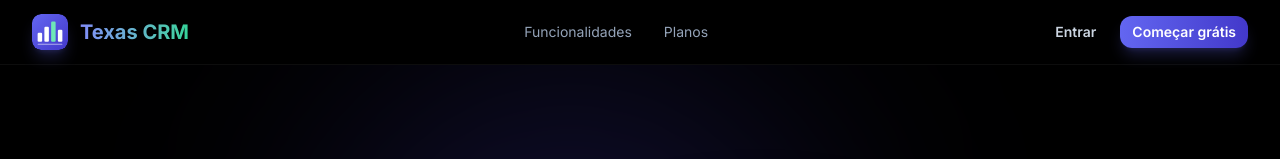
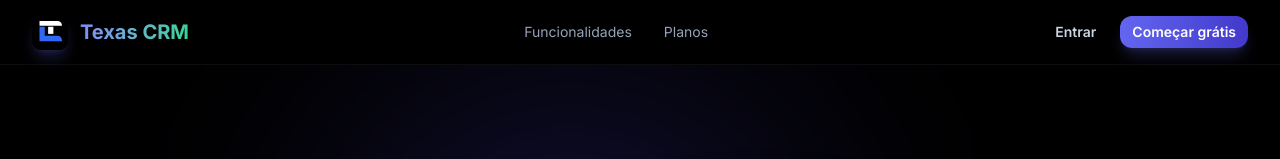
Before and after one commit to vayyol/Texas-CRM, a React (Vite) app in the folder frontend/: page / in a window 1280 px wide. Shown: the top 159 px of the page. Built offline with nearby package versions, Linux system fonts and the light colour scheme; no server answers.

Commit message:
feat(branding): recria logomarca TexasCRM em SVG

```diff
--- a/frontend/src/components/ui/Logo.tsx
+++ b/frontend/src/components/ui/Logo.tsx
@@ -1,3 +1,4 @@
+
 import { useId } from 'react';
 
 interface LogoMarkProps {
@@ -5,11 +6,13 @@ interface LogoMarkProps {
 }
 
 /**
- * Texas CRM logo mark: a minimal city skyline on the brand gradient.
- * Pass sizing/shadow classes through `className` (default: 36px).
+ * TexasCRM logo mark.
+ * Geometric white and blue symbol on a black rounded square.
  */
-export function LogoMark({ className = 'w-9 h-9 rounded-[25%]' }: LogoMarkProps) {
-  const gradientId = `logo-gradient-${useId().replace(/:/g, '')}`;
+export function LogoMark({
+  className = 'w-9 h-9 rounded-[25%]',
+}: LogoMarkProps) {
+  const clipId = `logo-clip-${useId().replace(/:/g, '')}`;
 
   return (
     <svg
@@ -21,17 +24,36 @@ export function LogoMark({ className = 'w-9 h-9 rounded-[25%]' }: LogoMarkProps)
       aria-label="TexasCRM"
     >
       <defs>
-        <linearGradient id={gradientId} x1="0" y1="0" x2="48" y2="48" gradientUnits="userSpaceOnUse">
-          <stop stopColor="#6366f1" />
-          <stop offset="1" stopColor="#4338ca" />
-        </linearGradient>
+        <clipPath id={clipId}>
+          <rect width="48" height="48" rx="7" />
+        </clipPath>
       </defs>
-      <rect width="48" height="48" rx="12" fill={`url(#${gradientId})`} />
-      <rect x="7.5" y="25" width="6" height="12" rx="1.5" fill="#ffffff" />
-      <rect x="16.5" y="17" width="6" height="20" rx="1.5" fill="#ffffff" />
-      <rect x="25.5" y="10" width="6" height="27" rx="1.5" fill="#6ee7b7" />
-      <rect x="34.5" y="21" width="6" height="16" rx="1.5" fill="#ffffff" />
-      <rect x="7.5" y="39.5" width="33" height="1.5" rx="0.75" fill="#ffffff" fillOpacity="0.55" />
+
+      <g clipPath={`url(#${clipId})`}>
+        {/* Fundo preto */}
+        <rect width="48" height="48" fill="#000000" />
+
+        {/* Barra superior branca */}
+        <path
+          d="M10 9.2H33.5C37.4 9.2 40 11.9 40 15.2V15.8H10V9.2Z"
+          fill="#FFFFFF"
+        />
+
+        {/* Bloco vertical branco central */}
+        <rect
+          x="21.5"
+          y="17"
+          width="7"
+          height="9.5"
+          fill="#FFFFFF"
+        />
+
+        {/* Estrutura inferior azul */}
+        <path
+          d="M10 17H17V29H33.5C37.4 29 40 31.7 40 35V36.2H10V17Z"
+          fill="#3068F5"
+        />
+      </g>
     </svg>
   );
 }
```
Also changed, not shown: 1 other file (tests, documents, lock files or other folders).
